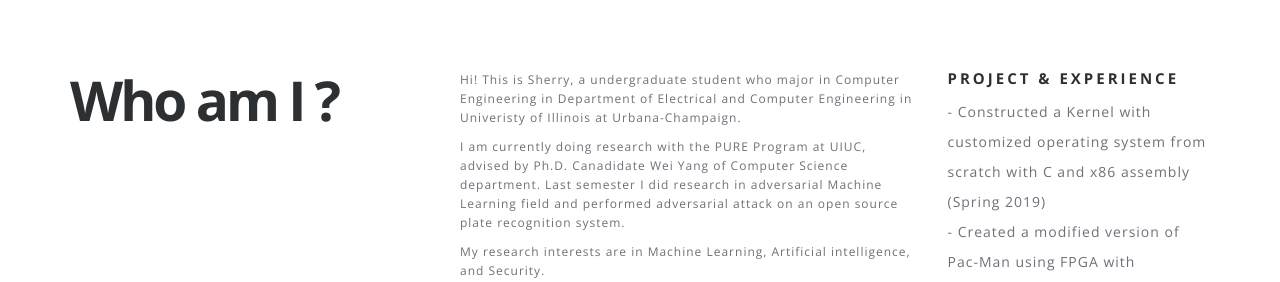
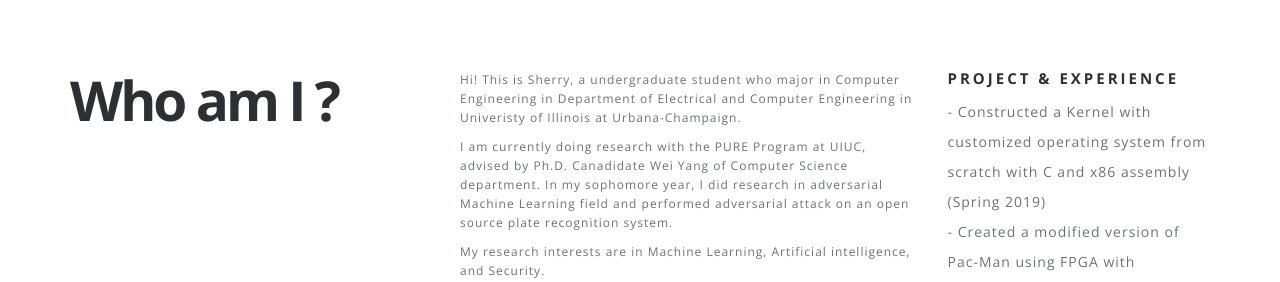
Before and after one commit to SherryWu0710/SherryWu0710.github.io, a plain HTML site: page index.html in a window 1280 px wide. Shown: the part 800-1082 px from the top of the page. Drawn offline with nearby package versions, Linux system fonts and the light colour scheme.

Commit message:
Update index.html

```diff
--- a/index.html
+++ b/index.html
@@ -55,7 +55,7 @@
         <div class="intro-content">
           <p>Hi! This is Sherry, a undergraduate student who major in Computer Engineering in Department of Electrical and Computer Engineering in Univeristy of Illinois at Urbana-Champaign.</p>
 	  <p>I am currently doing research with the PURE Program at UIUC, advised by Ph.D. Canadidate Wei Yang of Computer Science department.
-		  Last semester I did research in adversarial Machine Learning field and performed adversarial attack on an open source plate recognition system.</p>
+		  In my sophomore year, I did research in adversarial Machine Learning field and performed adversarial attack on an open source plate recognition system.</p>
 	  <p>My research interests are in Machine Learning, Artificial intelligence, and Security.
           <p>My estimated gradate time is May 2020.</p>
         </div>
```
